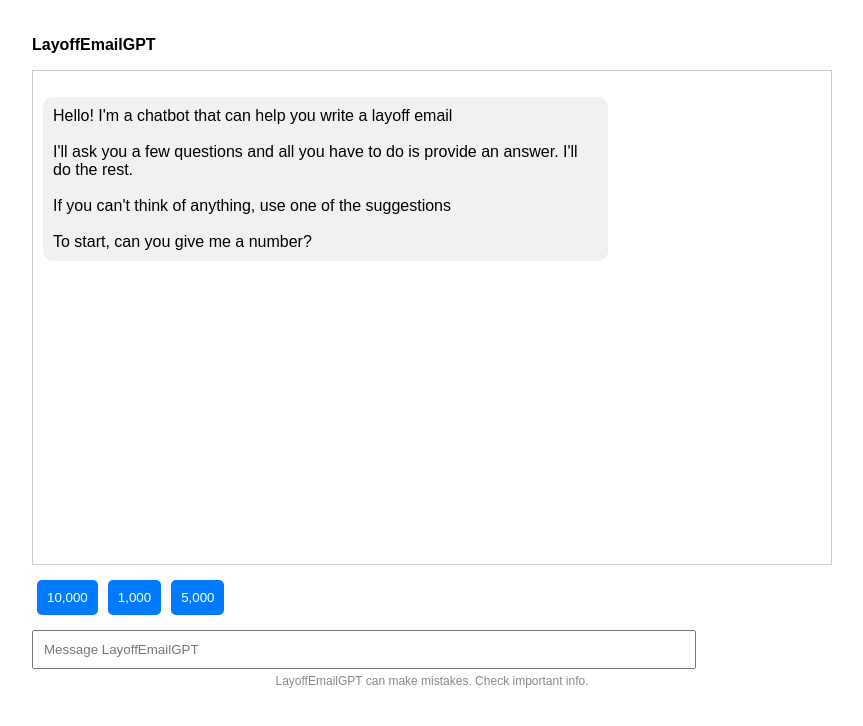
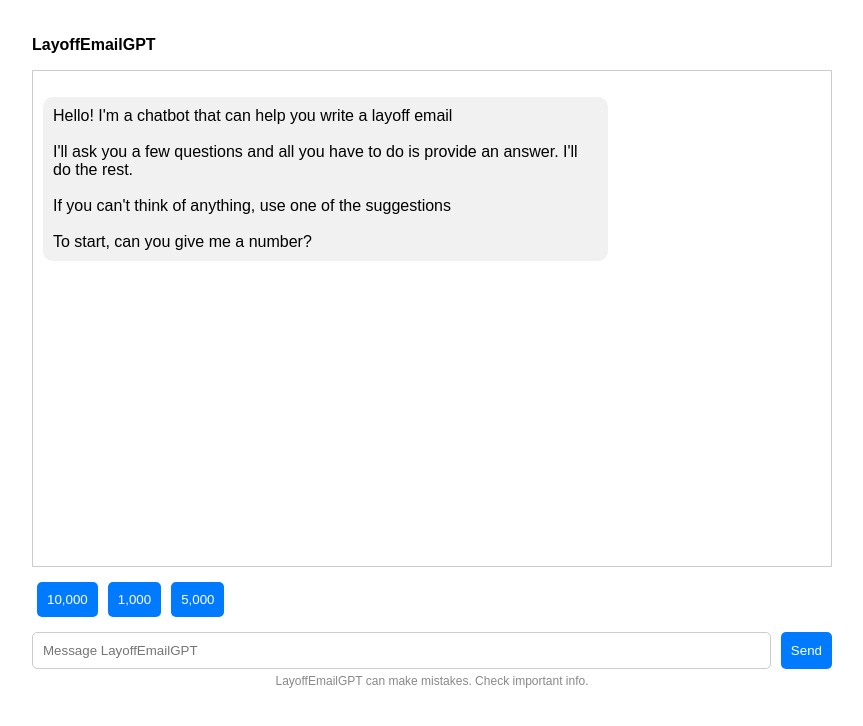
Before and after one commit to cameronellis71/layoff-email-generator, a React (Create React App) app: page / in a window 1280 px wide. Shown: the top 726 px of the page, without its empty margins (208-1071 px from the left). Built offline with nearby package versions, Linux system fonts and the light colour scheme.

Commit message:
Added back in the Send button. Have the text input box span the entirety of the screen

```diff
--- a/src/App.js
+++ b/src/App.js
@@ -136,16 +136,34 @@ function App() {
         </div>
       )}
 
-      {/* Input Box for User-Entered Text */}
-      <div style={{ marginTop: "10px" }}>
+
+      {/* Input Box */}
+      <div style={{ marginTop: "10px", display: "flex", flexDirection: "row", width: "100%" }}>
         <input
           type="text"
           value={input}
           onChange={(e) => setInput(e.target.value)}
-          onKeyDown={handleKeyDown} // Handles "Enter" key press
-          placeholder="Message LayoffEmailGPT" // Hint inside the text box
-          style={{ width: "80%", padding: "10px" }}
+          onKeyDown={handleKeyDown}
+          placeholder="Message LayoffEmailGPT"
+          style={{ flex: "1", padding: "10px", border: "1px solid #ccc", borderRadius: "5px" }}
         />
+        <button
+          onClick={() => {
+            handleSend(input);
+            setInput("");
+          }}
+          style={{
+            padding: "10px",
+            marginLeft: "10px",
+            background: "#007bff",
+            color: "#fff",
+            border: "none",
+            borderRadius: "5px",
+            cursor: "pointer",
+          }}
+        >
+          Send
+        </button>
       </div>
 
       {/* Text below the input box */}
```
